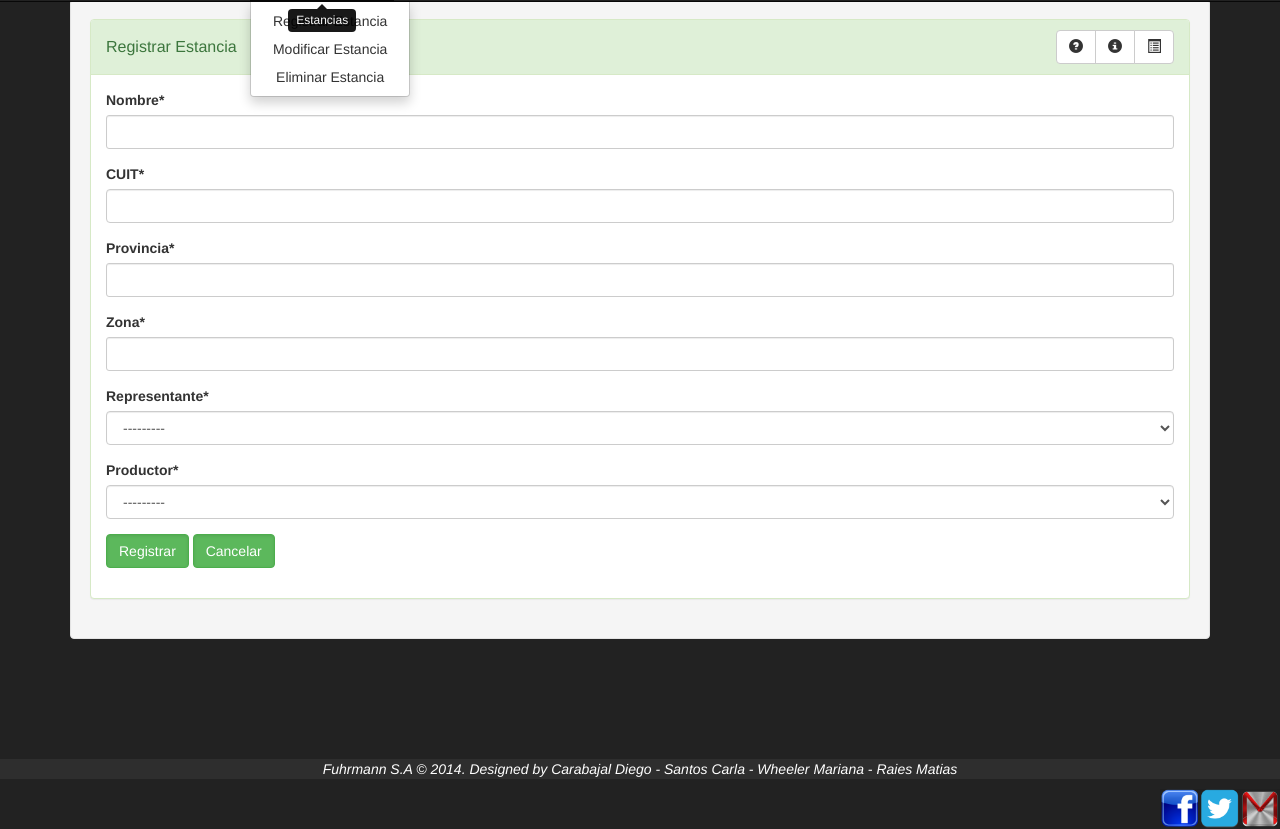
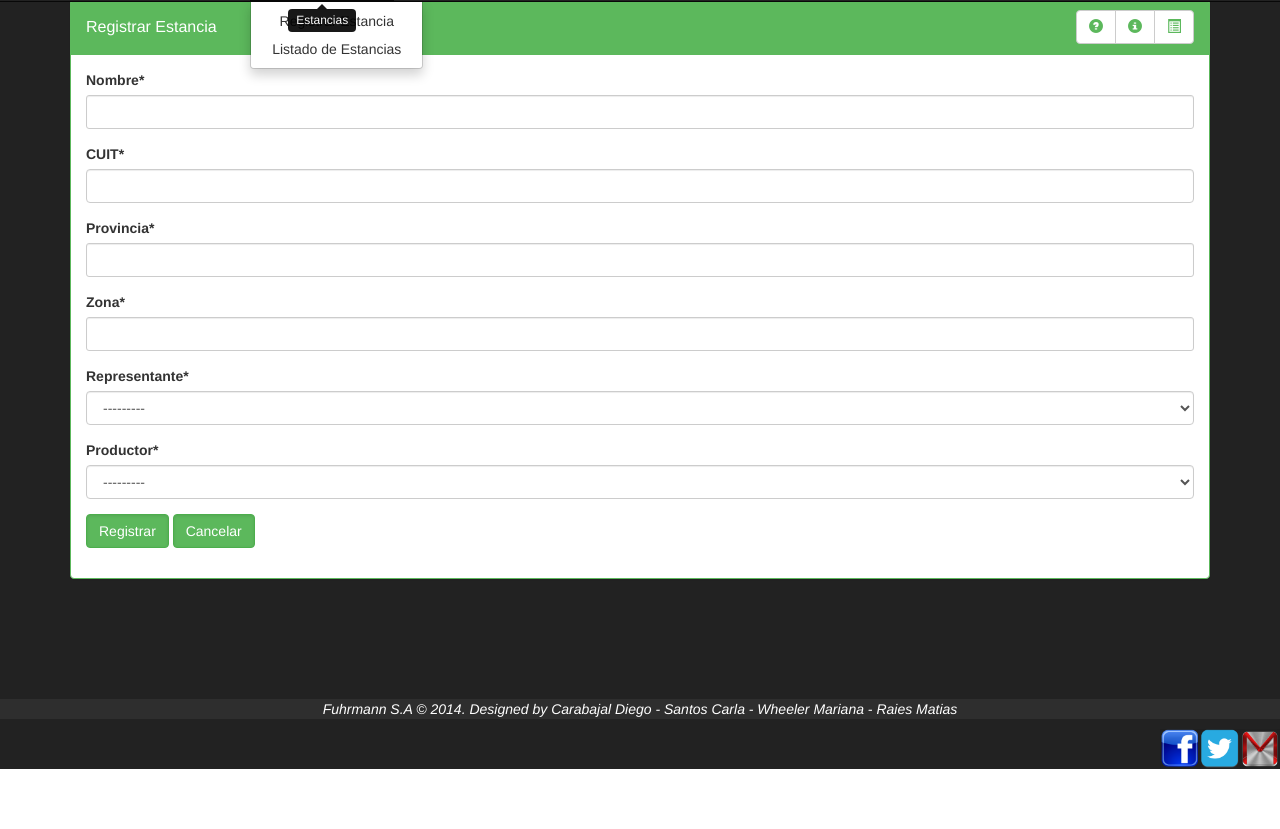
Before and after one commit to UNPSJB/Fuhrmann-S.A., a Django app: page /registrarEstancia/ in a window 1280 px wide, after a click on "ESTANCIAS". Shown: the part 101-930 px from the top of the page. After the commit the page ends 870 px from the top, so only its background shows below. Run offline with Django 3.2, Linux system fonts and the light colour scheme; data that the repository does not hold is empty; some libraries are stand-ins or nearby versions.

Commit message:
gestion estancias

```diff
--- a/Django-Desarrollo/pFuhrmann/appWeb/forms.py
+++ b/Django-Desarrollo/pFuhrmann/appWeb/forms.py
@@ -24,7 +24,7 @@ class ventaForm(forms.ModelForm):
     def __init__(self, *args, **kwargs):
         super(ventaForm, self).__init__(*args, **kwargs)
         self.helper = FormHelper()
-        self.helper.add_input(Submit('submit', 'Registrar', css_class="btn btn-success",onClick="alert(Venta Registrada!')"))
+        self.helper.add_input(Submit('submit', 'Registrar', css_class="btn btn-success",onClick="alert('Venta Registrada!')"))
         self.helper.add_input(Button('cancelar', 'Cancelar', css_class="btn btn-default",onClick = "location.href='/index'"))
 
 #ESTANCIA
@@ -36,7 +36,7 @@ class registrarEstanciaForm(forms.ModelForm):
     def __init__(self, *args, **kwargs):
         super(registrarEstanciaForm, self).__init__(*args, **kwargs)
         self.helper = FormHelper()
-        self.helper.add_input(Submit('submit', 'Registrar', css_class="btn btn-success",onClick="alert(Estancia Registrada!')"))
+        self.helper.add_input(Submit('submit', 'Registrar', css_class="btn btn-success",onClick="alert('Estancia Registrada!')"))
         self.helper.add_input(Button('cancelar', 'Cancelar', css_class="btn btn-success",onClick = "location.href='/index'"))
 
 class modificarEstanciaForm(forms.Form):
--- a/Django-Desarrollo/pFuhrmann/appWeb/views.py
+++ b/Django-Desarrollo/pFuhrmann/appWeb/views.py
@@ -44,10 +44,6 @@ def registrarVenta(request):
 def listadoVenta(request):
     venta = Venta.objects.all()
     return render_to_response('listadoVenta.html', {'lista':venta}, context_instance=RequestContext(request))
-
-
-
-
 
 def nuevaOrdenProduccion(request):
     if request.method == 'POST':
@@ -156,19 +152,27 @@ def modificarEstancia(request):
     estancia = Estancia.objects.all()
     return render_to_response('modificarEstancia.html', {'lista':estancia}, context_instance=RequestContext(request))
 
-def modificarEstanciaF(request):
+def modificarEstanciaF(request, pk):
+    estancia = Estancia.objects.get(pk=pk)
     if request.method == 'POST':
-        formulario = modificarEstanciaForm(request.POST, request.FILES)
+        formulario = modificarEstanciaForm(request.POST, request.FILES, instance=estancia)
         if formulario.is_valid():
             formulario.save()
             return HttpResponseRedirect('/modificarEstanciaF')
     else:
-        formulario = modificarEstanciaForm()
-    return render_to_response('modificarEstanciaForm.html', {'formulario':formulario}, context_instance=RequestContext(request))
+        formulario = modificarEstanciaForm(instance = estancia)
+    return render_to_response('registrarEstanciaForm.html', {'formulario':formulario}, context_instance=RequestContext(request))
 
-def eliminarEstancia(request):
+def eliminarEstanciaId(request, pk):
+    estancia = Estancia.objects.get(pk=pk)
+    estancia.delete()
     estancia = Estancia.objects.all()
-    return render_to_response('eliminarEstanciaForm.html', {'lista':estancia}, context_instance=RequestContext(request))
+    return render_to_response('modificarEstancia.html', {'lista':estancia}, context_instance=RequestContext(request))
+
+def listadoEstancias(request):
+    estancia = Estancia.objects.all()
+    return render_to_response('listadoEstancias.html', {'lista':estancia}, context_instance=RequestContext(request))
+
 
 def registrarProductor(request):
     if request.method == 'POST':
--- a/Django-Desarrollo/pFuhrmann/pFuhrmann/urls.py
+++ b/Django-Desarrollo/pFuhrmann/pFuhrmann/urls.py
@@ -34,8 +34,10 @@ urlpatterns = patterns('',
 
     #Adm. Estancias
     url(r'^registrarEstancia/$', 'appWeb.views.registrarEstancia'),
+    url(r'^listadoEstancias/$', 'appWeb.views.listadoEstancias'),
     url(r'^modificarEstancia/$', 'appWeb.views.modificarEstancia'),
-    url(r'^eliminarEstancia/$', 'appWeb.views.eliminarEstancia'),
+    url(r'^modificarEstancia/(\d+)$', 'appWeb.views.modificarEstanciaF'),
+    url(r'^eliminarEstancia/(\d+)$', 'appWeb.views.eliminarEstanciaId'),
 
     #Adm. Personas
     url(r'^registrarProductor/$', 'appWeb.views.registrarProductor'),
@@ -61,4 +63,5 @@ urlpatterns = patterns('',
 
     #Url's Dinamicas
     url(r'^eliminarLote/(?P<pk>\d+)/$', 'appWeb.views.eliminarLoteId'),
+    url(r'^eliminarEstancia/(?P<pk>\d+)/$', 'appWeb.views.eliminarEstanciaId'),
 )
--- a/Django-Desarrollo/pFuhrmann/templates/base.html
+++ b/Django-Desarrollo/pFuhrmann/templates/base.html
@@ -64,8 +64,7 @@
                         <a href="#" class="dropdown-toggle" data-toggle="dropdown" data-placement="bottom" title = "Estancias"><i class="fa fa-fw fa-home"></i> ESTANCIAS <b class="caret"></b></a>
                         <ul class="dropdown-menu">
                             <li><a class ="btn" href="/registrarEstancia" title= "Registrar Estancia">Registrar Estancia</a></li>
-                            <li><a class ="btn" href="/modificarEstancia" title= "Modificar Estancia">Modificar Estancia</a></li>
-                            <li><a class ="btn" href="/eliminarEstancia" title= "Eliminar Estancia">Eliminar Estancia</a></li>
+                            <li><a class ="btn" href="/modificarEstancia" title= "Listado Estancias">Listado de Estancias</a></li>
                         </ul>
                     </li>
 
--- a/Django-Desarrollo/pFuhrmann/templates/modificarEstanciaForm.html
+++ b/Django-Desarrollo/pFuhrmann/templates/modificarEstanciaForm.html
@@ -10,7 +10,7 @@
                 <div class="btn-group pull-right">
                     <a class="btn btn-default" type="button" href="#" title="Ayuda"><span class="glyphicon glyphicon-question-sign"></span></a>
                     <a class="btn btn-default " type="button" href="#" title="Info"><span class="glyphicon glyphicon-info-sign"></span></a>
-                    <a class="btn btn-default btn-gr" type="button" href="#" title="Listado"><span class="glyphicon glyphicon-list-alt"></span></a>
+                    <a class="btn btn-default btn-gr" type="button" href="/listadoEstancias" title="Listado"><span class="glyphicon glyphicon-list-alt"></span></a>
                 </div>
             </div>
             <div class="panel-body">
--- a/Django-Desarrollo/pFuhrmann/templates/registrarEstanciaForm.html
+++ b/Django-Desarrollo/pFuhrmann/templates/registrarEstanciaForm.html
@@ -3,14 +3,14 @@
 
 {% block contenido %}
 <div class="container">
-    <div class="well">
-        <div class="panel panel-success">
+
+        <div class="panel panel-green">
             <div class="panel-heading clearfix">
                 <h4 class="panel-title pull-left" style="padding-top: 7.5px;">Registrar Estancia</h4>
                 <div class="btn-group pull-right">
                     <a class="btn btn-default" type="button" href="#" title="Ayuda"><span class="glyphicon glyphicon-question-sign"></span></a>
                     <a class="btn btn-default " type="button" href="#" title="Info"><span class="glyphicon glyphicon-info-sign"></span></a>
-                    <a class="btn btn-default btn-gr" type="button" href="#" title="Listado"><span class="glyphicon glyphicon-list-alt"></span></a>
+                    <a class="btn btn-default btn-gr" type="button" href="/listadoEstancias" title="Listado"><span class="glyphicon glyphicon-list-alt"></span></a>
                 </div>
             </div>
             <div class="panel-body">
--- a/Django-Desarrollo/pFuhrmann/templates/registrarFardoForm.html
+++ b/Django-Desarrollo/pFuhrmann/templates/registrarFardoForm.html
@@ -3,8 +3,8 @@
 
 {% block contenido %}
 <div class="container">
-    <div class="well">
-        <div class="panel panel-success">
+
+        <div class="panel panel-green">
             <div class="panel-heading clearfix">
                 <h4 class="panel-title pull-left" style="padding-top: 7.5px;">Registrar Fardo</h4>
                 <div class="btn-group pull-right">
--- a/Django-Desarrollo/pFuhrmann/templates/registrarLoteForm.html
+++ b/Django-Desarrollo/pFuhrmann/templates/registrarLoteForm.html
@@ -3,8 +3,8 @@
 
 {% block contenido %}
 <div class="container">
-    <div class="well">
-        <div class="panel panel-success">
+
+        <div class="panel panel-green">
             <div class="panel-heading clearfix">
                 <h4 class="panel-title pull-left" style="padding-top: 7.5px;">Registrar Lote</h4>
                 <div class="btn-group pull-right">
```
Also changed, not shown: Django-Desarrollo/pFuhrmann/templates/eliminarEstanciaForm.html (deleted, +0 -46 lines), Django-Desarrollo/pFuhrmann/templates/modificarEstancia.html (+5 -5 lines).
